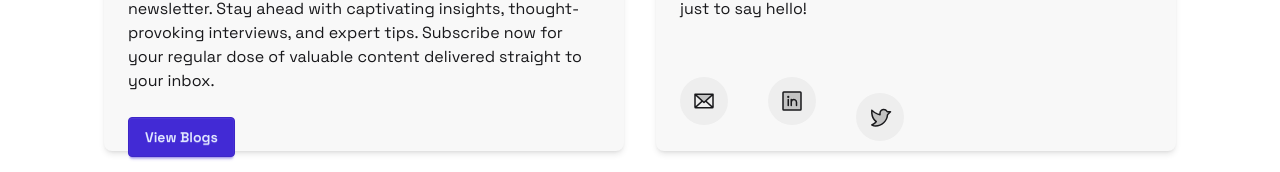
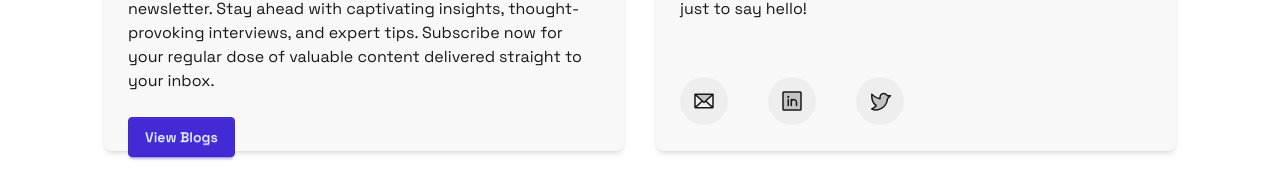
Before and after one commit to npv12/portfolio, a Next.js app: page / in a window 1280 px wide. Shown: the part 3886-4058 px from the top of the page. Built offline with nearby package versions, Linux system fonts and the light colour scheme.

Commit message:
fix: align connect card
Signed-off-by: Pranav <pranav10121@gmail.com>

```diff
--- a/app/parts/getInTouch.tsx
+++ b/app/parts/getInTouch.tsx
@@ -39,7 +39,7 @@ const GetInTouch: React.FC = () => {
               Feel free to reach out for collaborations, opportunities, or just
               to say hello!
             </p>
-            <div className="space-y-4 space-x-10 mt-14">
+            <div className="flex flex-row items-center space-x-10 mt-14">
               <a
                 href={`mailto:${EMAIL}`}
                 className="p-3 bg-base-300 rounded-full hover:bg-primary/20 transition-colors tooltip"
```
